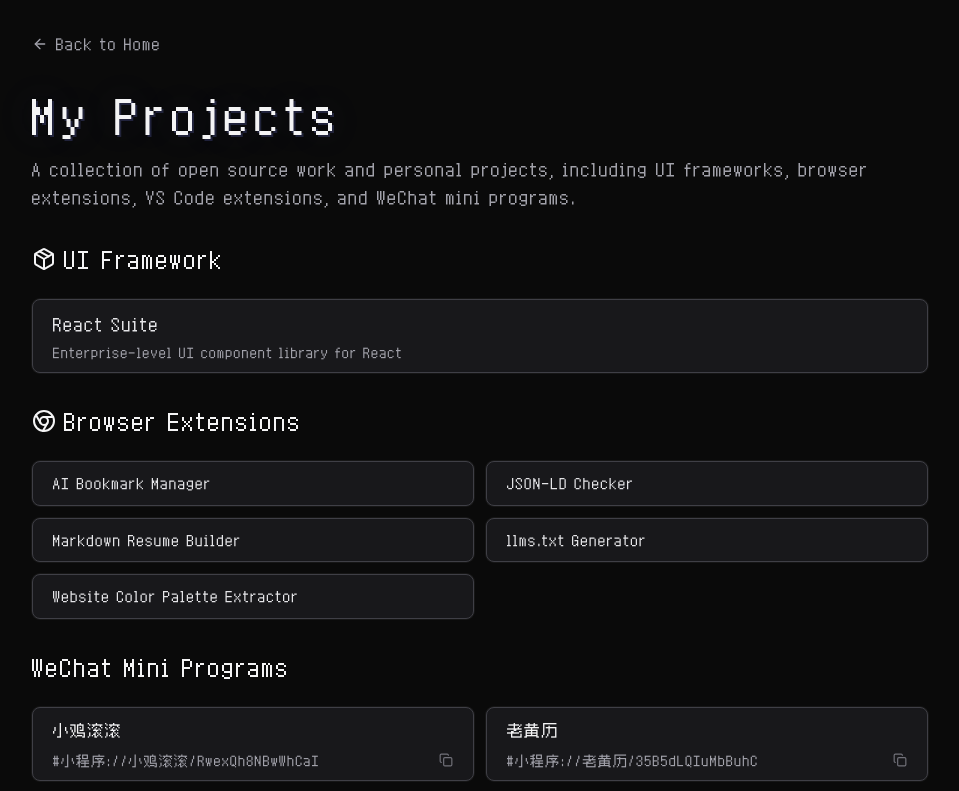
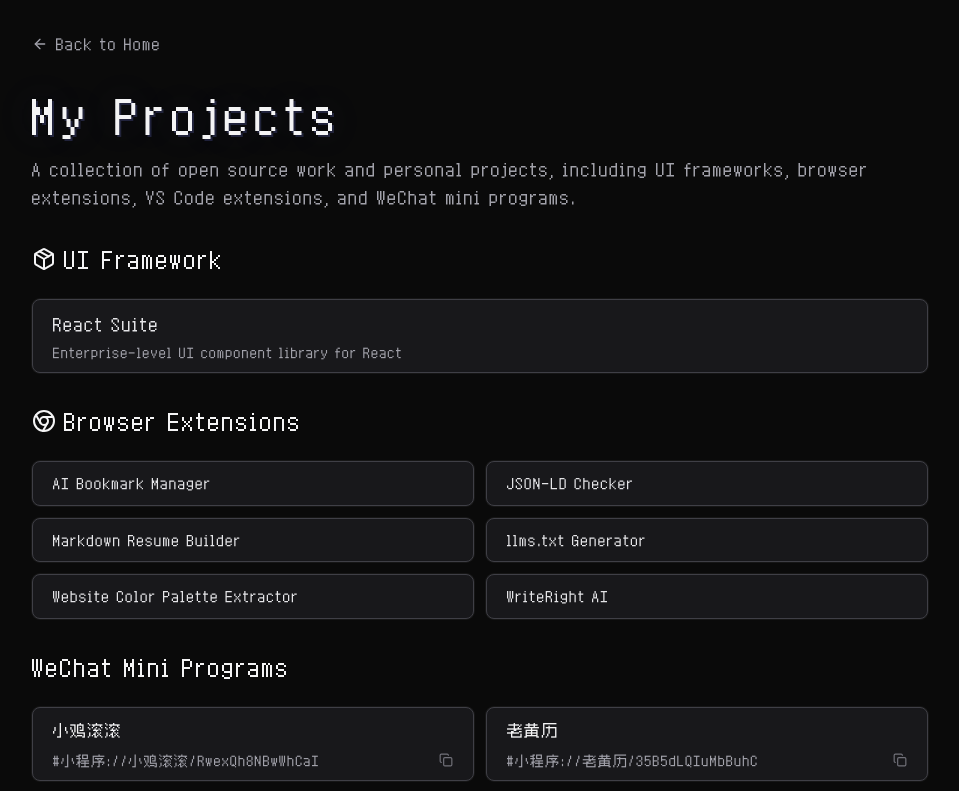
Before and after one commit to simonguo/simonguo.github.io, a Next.js app: page /projects in a window 1280 px wide. Shown: the top 791 px of the page, without its empty margins (160-1119 px from the left). Built offline with nearby package versions, Linux system fonts and the light colour scheme.

Commit message:
Add WriteRight AI to browser extensions list

```diff
--- a/app/projects/page.tsx
+++ b/app/projects/page.tsx
@@ -2,7 +2,15 @@
 
 import { useEffect, useState } from "react";
 import { motion } from "framer-motion";
-import { Chrome, Code, ArrowUpRight, ArrowLeft, Package, Copy, Check } from "lucide-react";
+import {
+  Chrome,
+  Code,
+  ArrowUpRight,
+  ArrowLeft,
+  Package,
+  Copy,
+  Check,
+} from "lucide-react";
 import Link from "next/link";
 import Image from "next/image";
 
@@ -68,6 +76,10 @@
     name: "Website Color Palette Extractor",
     url: "https://chromewebstore.google.com/detail/website-color-palette-ext/dbopblnhhgnompongppkekhpafmlakjn",
   },
+  {
+    name: "WriteRight AI",
+    url: "https://chromewebstore.google.com/detail/writeright-ai/ojnifnkeeeniiapacnaihbbonholjapo",
+  },
 ];
 
 type MiniProgramCopyButtonProps = {
@@ -105,7 +117,7 @@
       }}
       className="shrink-0 text-zinc-500 hover:text-zinc-200 transition-colors cursor-pointer inline-flex items-center justify-center"
       aria-label={copied ? "Copied" : "Copy mini program code"}
-   >
+    >
       {copied ? (
         <Check className="w-3.5 h-3.5" />
       ) : (
@@ -228,7 +240,9 @@
                       <span className="truncate" title={item.codeText}>
                         {item.codeText}
                       </span>
-                      {item.codeText && <MiniProgramCopyButton codeText={item.codeText} />}
+                      {item.codeText && (
+                        <MiniProgramCopyButton codeText={item.codeText} />
+                      )}
                     </div>
                   )}
                 </button>
```
